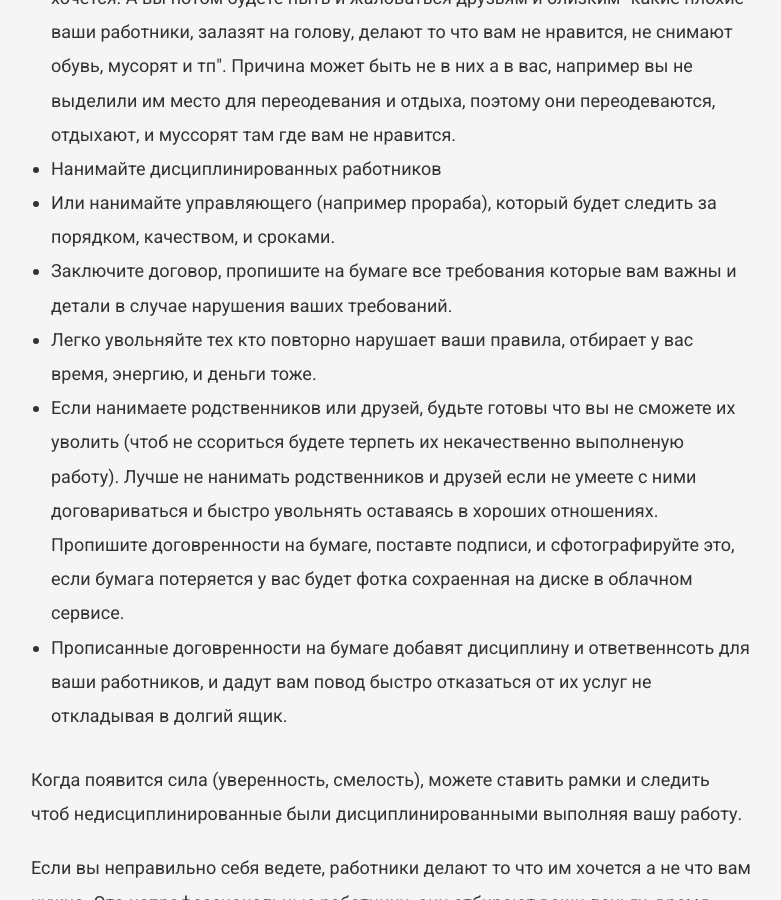
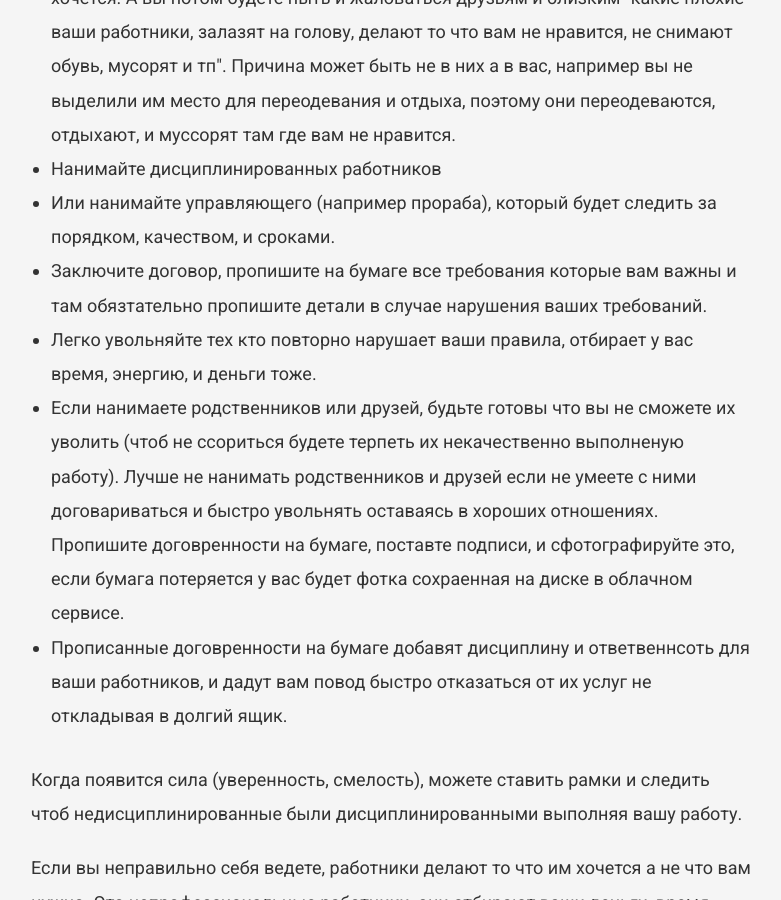
Before and after one commit to VadymVolos/vadymvolos.github.io, a Jekyll site: the page built from _posts/management/2017-06-02-esli-u-vas-plokhiye-rabotniki.md, in a window 1280 px wide and 900 px high, scrolled down 470 px. Shown: the whole window, without its empty margins (249-1030 px from the left). Built offline with Jekyll 4.4.1, drawn with Linux system fonts in a browser that asks for light colours; nearby versions of some CDN libraries; comment, search, counter and statistics services are not loaded.

Commit message:
Update 2017-06-02-esli-u-vas-plokhiye-rabotniki.md

```diff
--- a/_posts/management/2017-06-02-esli-u-vas-plokhiye-rabotniki.md
+++ b/_posts/management/2017-06-02-esli-u-vas-plokhiye-rabotniki.md
@@ -17,7 +17,7 @@
 </li><li>
 Или нанимайте управляющего (например прораба), который будет следить за порядком, качеством, и сроками.
 </li><li>
-Заключите договор, пропишите на бумаге все требования которые вам важны и детали в случае нарушения ваших требований.
+Заключите договор, пропишите на бумаге все требования которые вам важны и там обязтательно пропишите детали в случае нарушения ваших требований.
 </li><li>
 Легко увольняйте тех кто повторно нарушает ваши правила, отбирает у вас время, энергию, и деньги тоже.
 </li><li>
```
